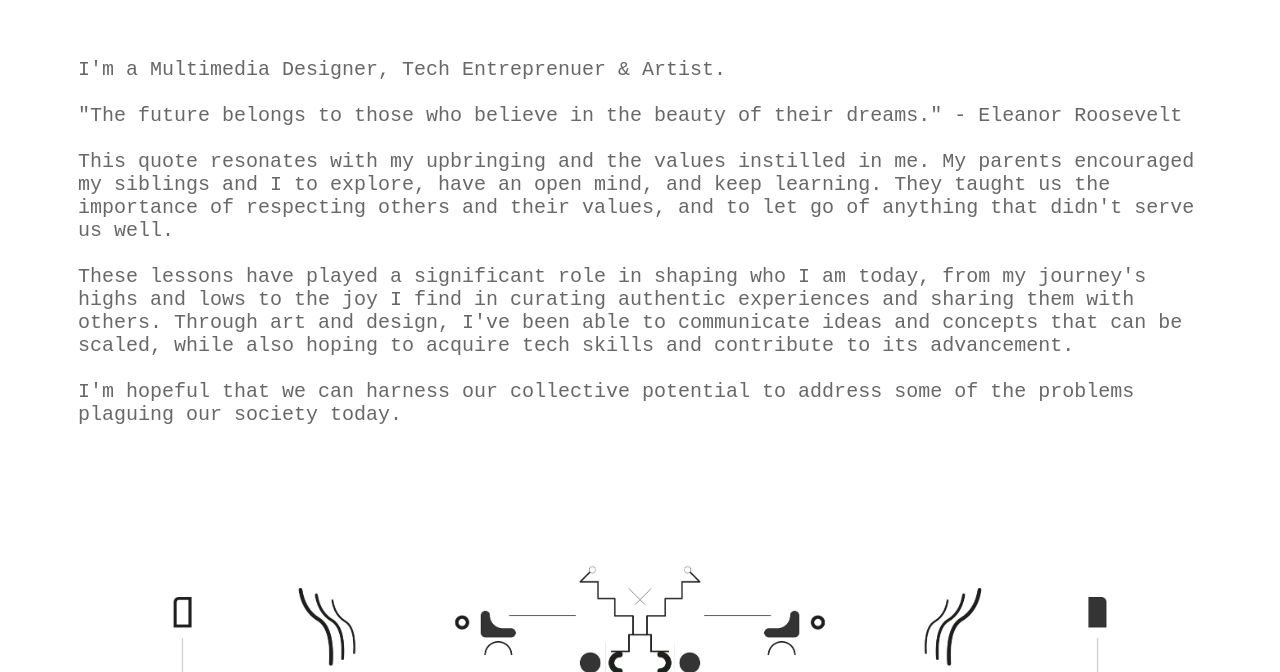
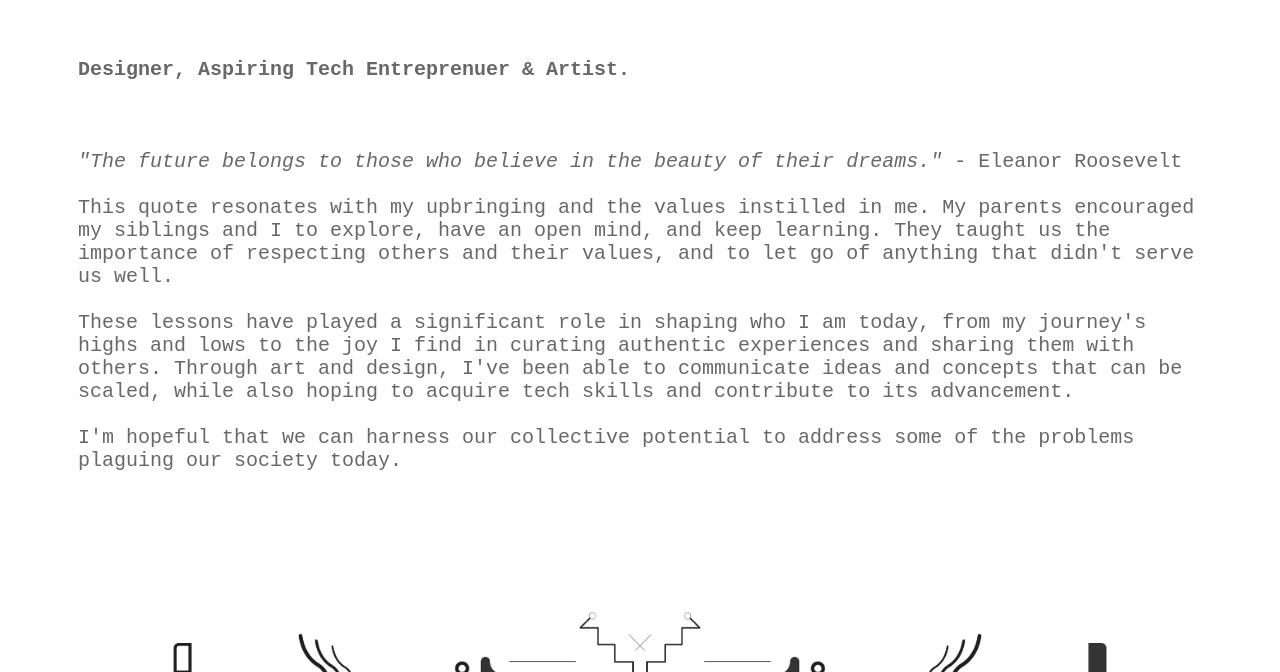
Before and after one commit to tafadzwachoga/Portfolio, a plain HTML site: page index.html in a window 1280 px wide. Shown: the part 696-1368 px from the top of the page. Drawn offline with Linux system fonts and the light colour scheme.

Commit message:
modified index abt home

```diff
--- a/index.html
+++ b/index.html
@@ -66,9 +66,11 @@
          <div class="about-home-text">
             <!-- <h1>About</h1><br> -->
             <br>
-              <p>I'm a Multimedia Designer, Tech Entreprenuer & Artist.<br>
+              <p><b>Designer, Aspiring Tech Entreprenuer & Artist.</b><br>
                 <br>
-                "The future belongs to those who believe in the beauty of their dreams." - Eleanor Roosevelt<br>
+                <br>
+                <br>
+                <i>"The future belongs to those who believe in the beauty of their dreams."</i> - Eleanor Roosevelt<br>
                 <br>
                 This quote resonates with my upbringing and the values instilled in me. My parents encouraged my siblings and
                 I to explore, have an open mind, and keep learning. They taught us the importance of respecting others and
```
